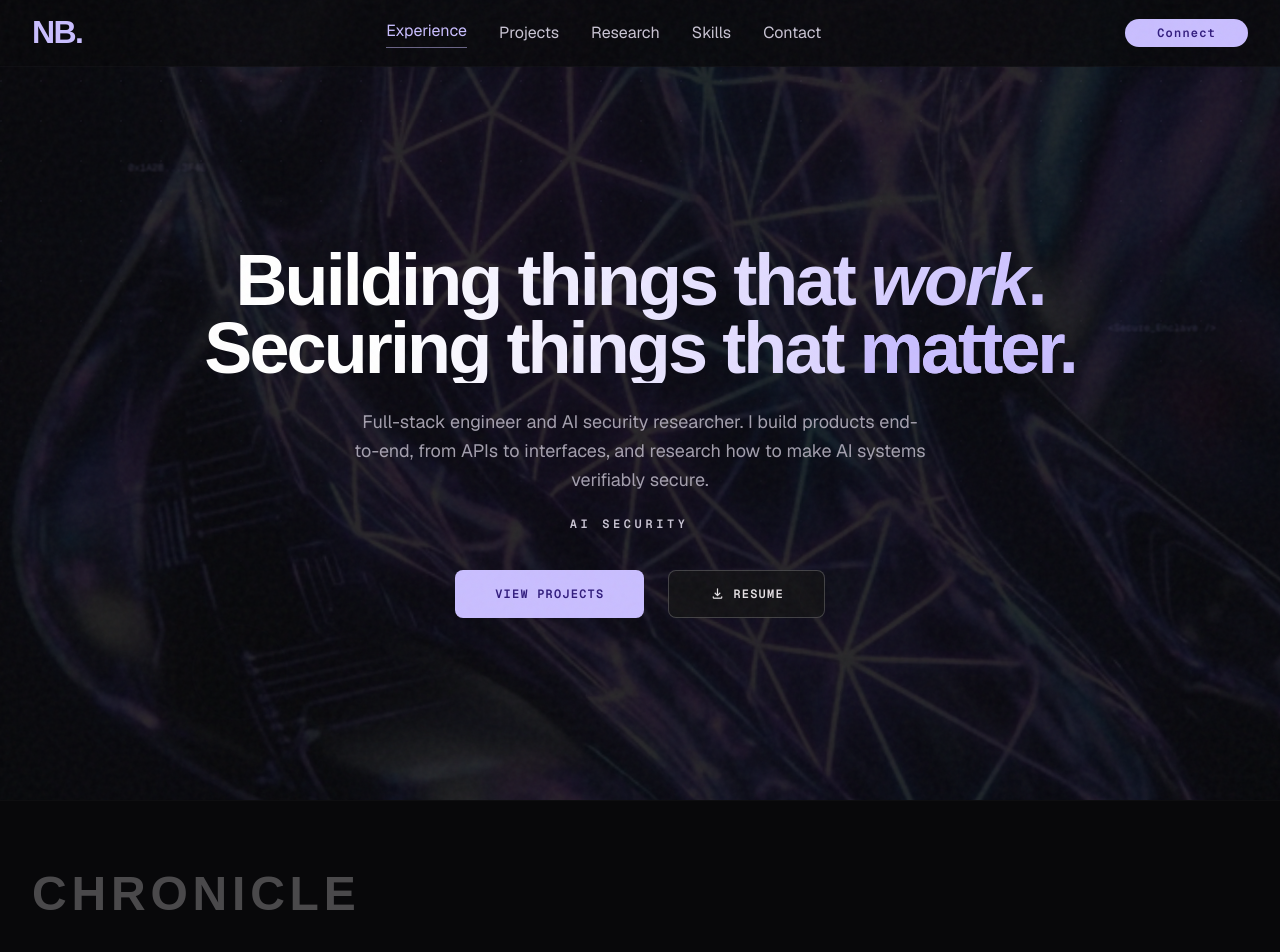
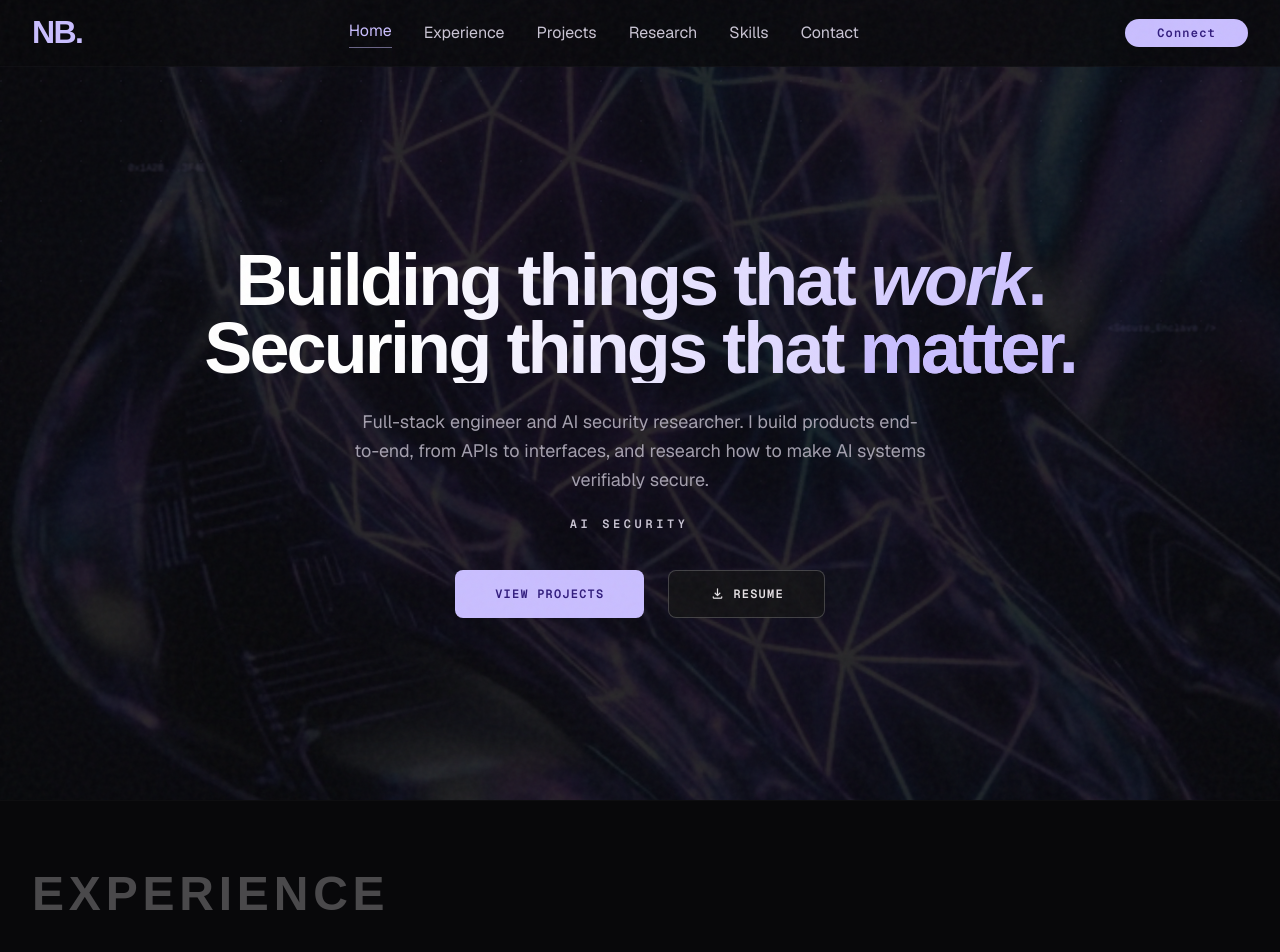
Before and after one commit to NileshBarandwal/NileshBarandwal-Portfolio, a React (Vite) app: page / in a window 1280 px wide. Shown: the top 952 px of the page. Built offline with nearby package versions, Linux system fonts and the light colour scheme; a web font is replaced by a local one.

Commit message:
Add Home as default nav tab and rename Chronicle section to Experience

```diff
--- a/src/components/Chronicle.tsx
+++ b/src/components/Chronicle.tsx
@@ -35,7 +35,7 @@ export function Chronicle() {
   return (
     <section id="work" className="px-gutter py-margin border-t border-outline-variant/10">
       <h2 className="font-display text-headline-lg tracking-widest text-on-surface/30 mb-margin uppercase">
-        Chronicle
+        Experience
       </h2>
       <div className="relative pl-margin border-l border-outline-variant/30 space-y-margin">
         {experience.map((item) => (
--- a/src/data/mockData.ts
+++ b/src/data/mockData.ts
@@ -136,7 +136,8 @@ export const skillCategories: SkillCategory[] = [
 ]
 
 export const navLinks = [
-  { label: 'Experience', href: '#work', active: true },
+  { label: 'Home', href: '#', active: true },
+  { label: 'Experience', href: '#work' },
   { label: 'Projects', href: '#projects' },
   { label: 'Research', href: '#research' },
   { label: 'Skills', href: '#skills' },
```
